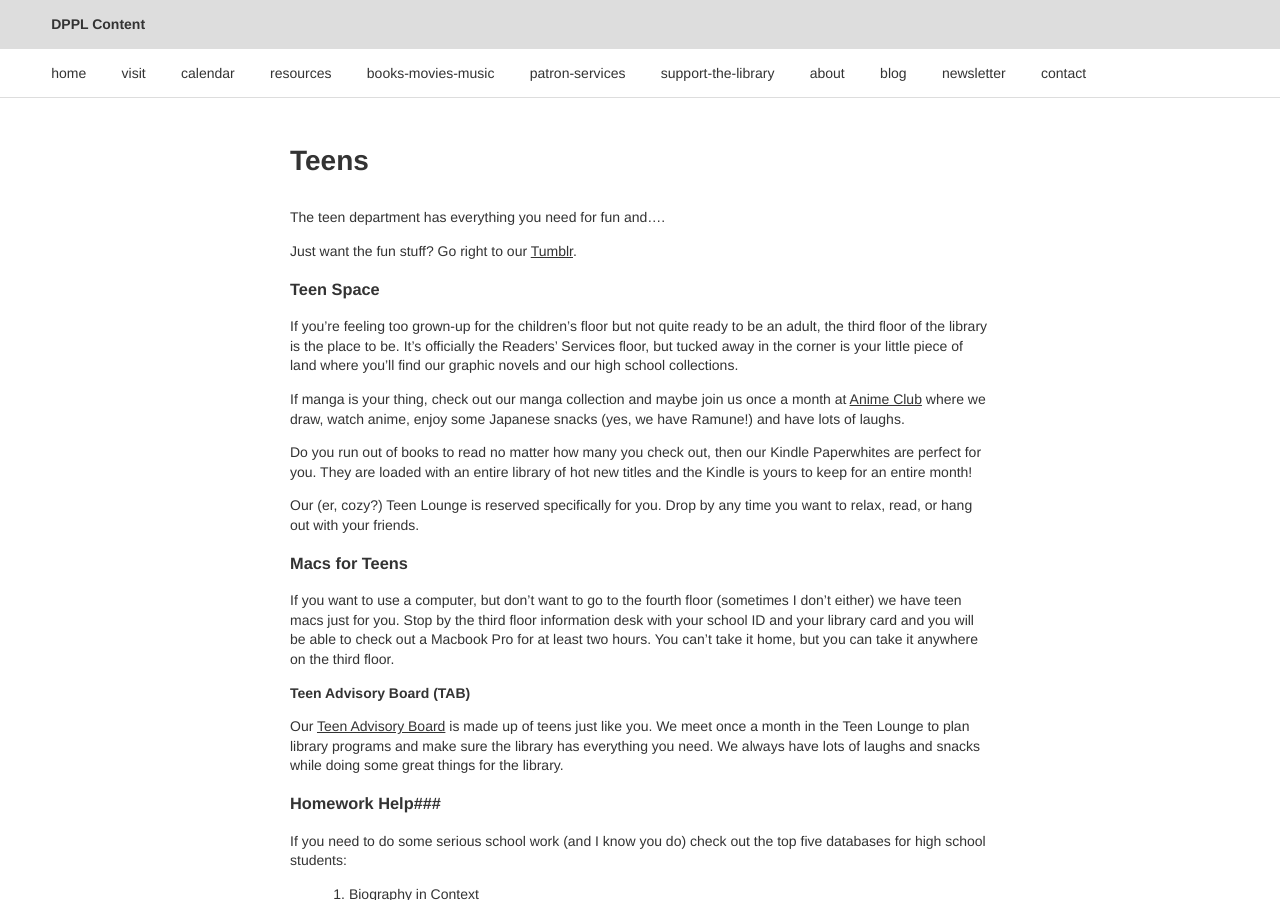
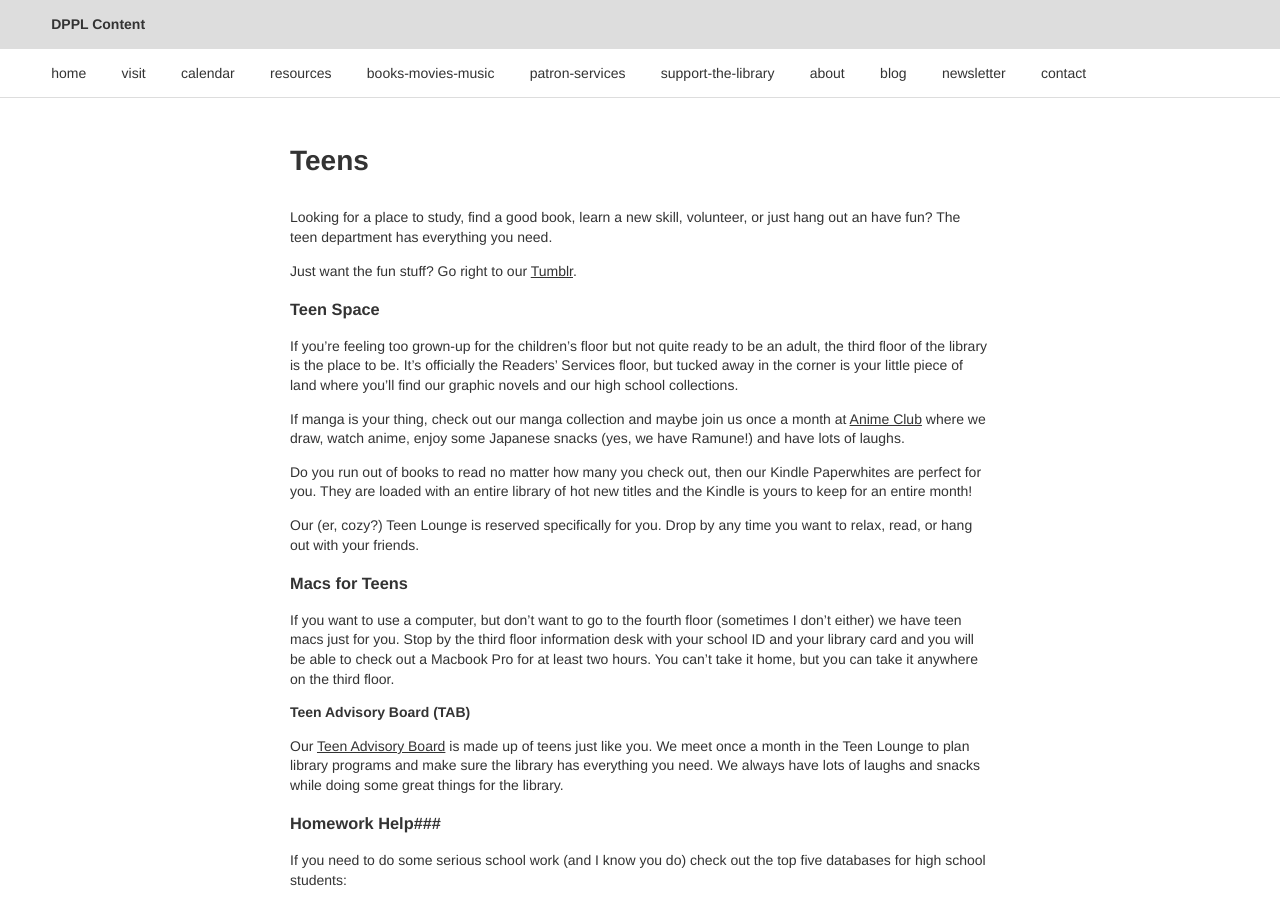
Before and after one commit to dpplweb/dppl-content, a Jekyll site: the page built from _posts/joanie/0423-01-01-teens.md, in a window 1280 px wide and 900 px high. Built offline with Jekyll 4.4.1, drawn with Linux system fonts in a browser that asks for light colours; Markdown is read by kramdown in place of the engine named in the settings.

Commit message:
Updated 0423-01-01-teens.md

```diff
--- a/_posts/joanie/0423-01-01-teens.md
+++ b/_posts/joanie/0423-01-01-teens.md
@@ -13,7 +13,7 @@ actions: ""
 published: true
 ---
 
-The teen department has everything you need for fun and....
+Looking for a place to study, find a good book, learn a new skill, volunteer, or just hang out an have fun? The teen department has everything you need.
 
 Just want the fun stuff? Go right to our [Tumblr](http://dpplteens.tumblr.com/).
 
```
